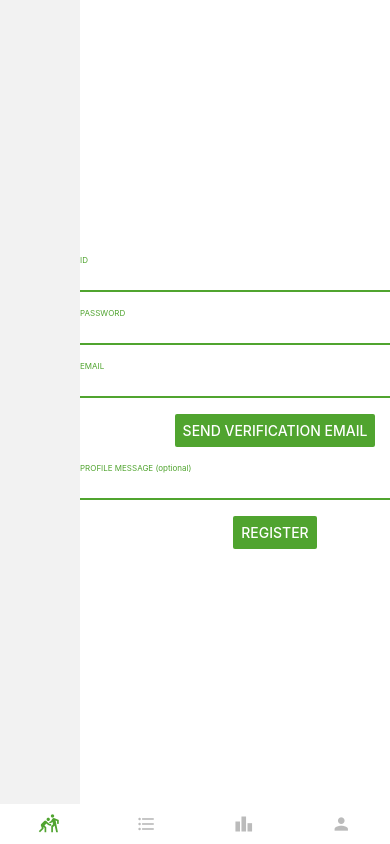
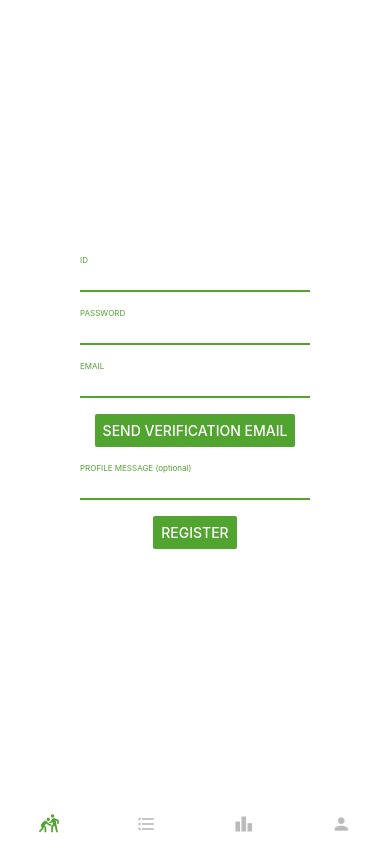
Before and after one commit to rtyk556/CS350-TeamPlay, a React Native app: screen /Home in a window 390 px wide. Built offline with nearby package versions, Linux system fonts and the light colour scheme.

Commit message:
fix margin to paddings

```diff
--- a/components/Register.js
+++ b/components/Register.js
@@ -61,7 +61,7 @@ export function Register() {
 const styles = StyleSheet.create({
   container: {
     width: "100vw",
-    marginHorizontal: 80,
+    paddingHorizontal: 80,
     flex: 1,
     backgroundColor: "#fff",
     alignItems: "center",
```
